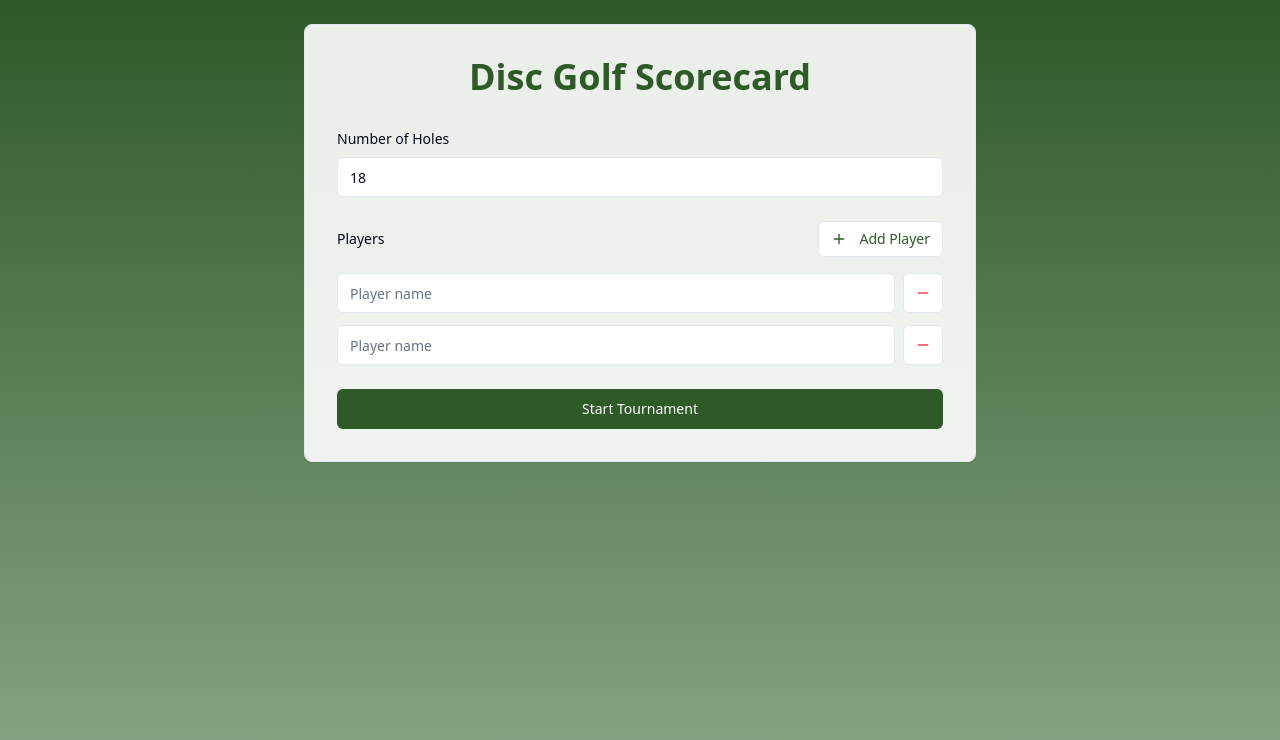
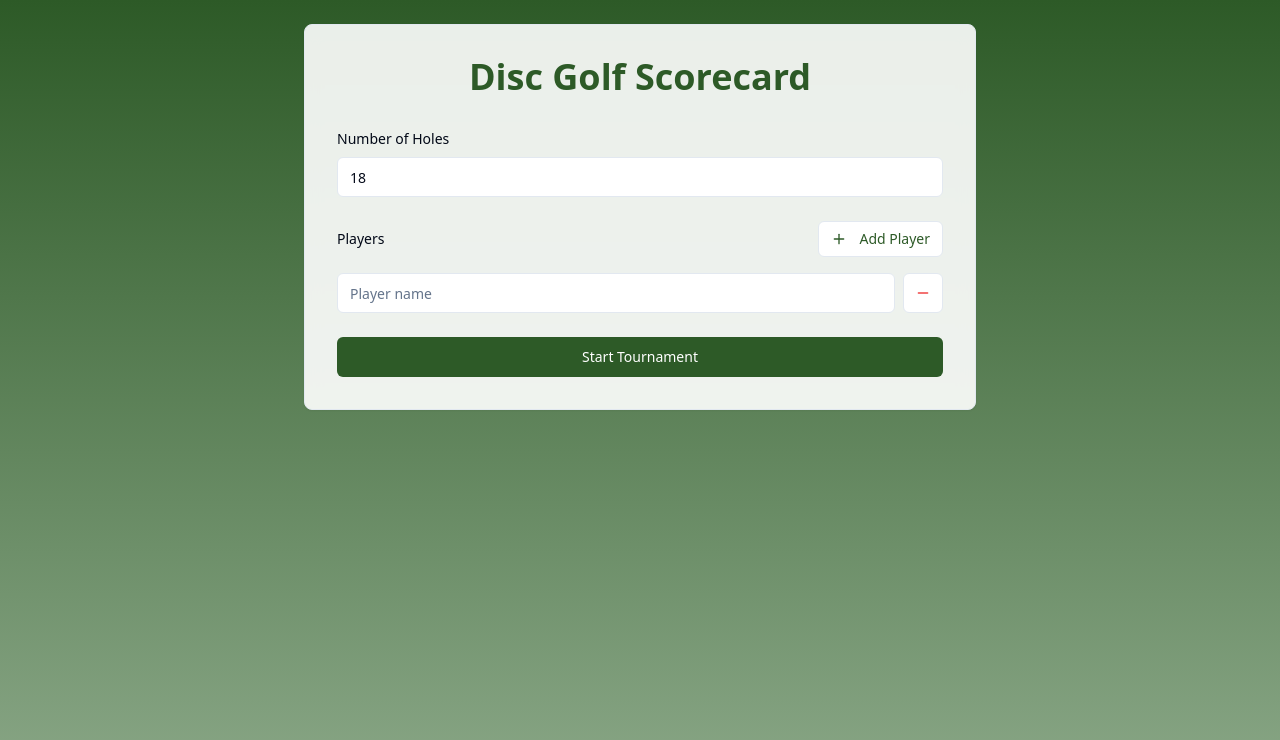
Before and after one commit to toledanomartin/Frisbee-Golf-Scoring, a React (Vite) app: page / in a window 1280 px wide. Shown: the top 740 px of the page. Built offline with nearby package versions, Linux system fonts and the light colour scheme.

Commit message:
Add support for single player mode
Implement functionality to allow gameplay with only one player in the tournament setup.
[skip gpt_engineer]

```diff
--- a/src/pages/Setup.tsx
+++ b/src/pages/Setup.tsx
@@ -13,7 +13,6 @@ const Setup = () => {
   const [totalHoles, setTotalHoles] = useState<number>(18);
   const [players, setPlayers] = useState<{ id: string; name: string }[]>([
     { id: uuidv4(), name: "" },
-    { id: uuidv4(), name: "" },
   ]);
 
   const addPlayer = () => {
@@ -25,8 +24,8 @@ const Setup = () => {
   };
 
   const removePlayer = (id: string) => {
-    if (players.length <= 2) {
-      toast.error("Minimum 2 players required");
+    if (players.length <= 1) {
+      toast.error("Minimum 1 player required");
       return;
     }
     setPlayers(players.filter((p) => p.id !== id));
```
